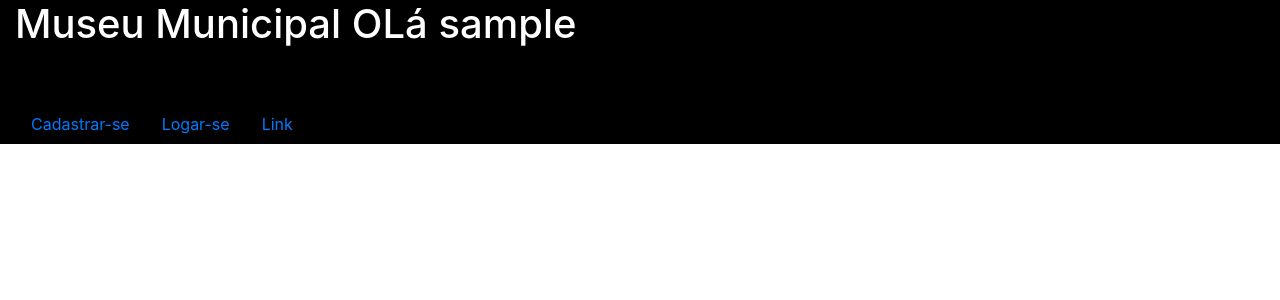
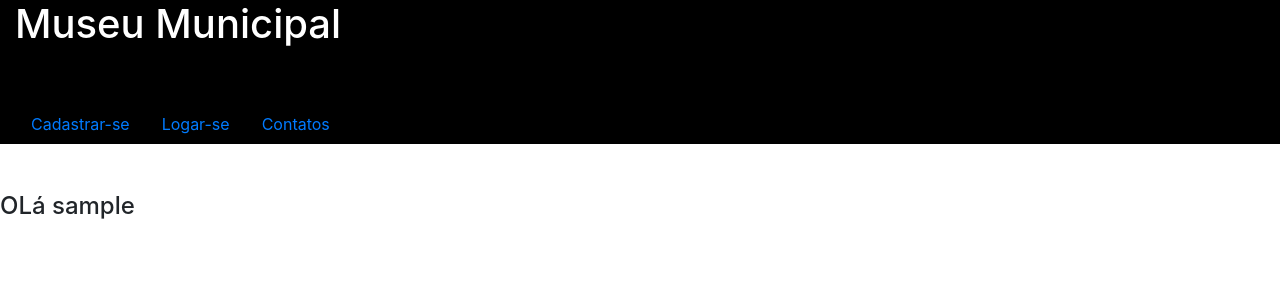
Before and after one commit to UrielMontanha/tcc-museu, a PHP site: page / in a window 1280 px wide. Shown: the top 300 px of the page. Run offline with PHP 8.4, Linux system fonts and the light colour scheme; the visitor is signed in with stand-in values (Sample User, id 1).

Commit message:
Update index.php

```diff
--- a/index.php
+++ b/index.php
@@ -16,7 +16,7 @@ session_start();
 
   <div class="container-fluid">
 
-    <h1>Museu Municipal OLá <?php echo $_SESSION['usuario'];?></h1>
+    <h1>Museu Municipal</h1>
 
     <br> <br>
 
@@ -28,11 +28,13 @@ session_start();
         <a class="nav-link" href="form_login.php">Logar-se</a>
       </li>
       <li class="nav-item">
-        <a class="nav-link" href="#">Link</a>
+        <a class="nav-link" href="contatos.php">Contatos</a>
       </li>
     </ul>
 
   </div>
+
+  <br><br><br><br><br><br><br><br> <h4> OLá <?php echo $_SESSION['usuario'];?> </h4>
 
   <!--<//?php
 echo $_SESSION['usuario'] . "ss";
```
